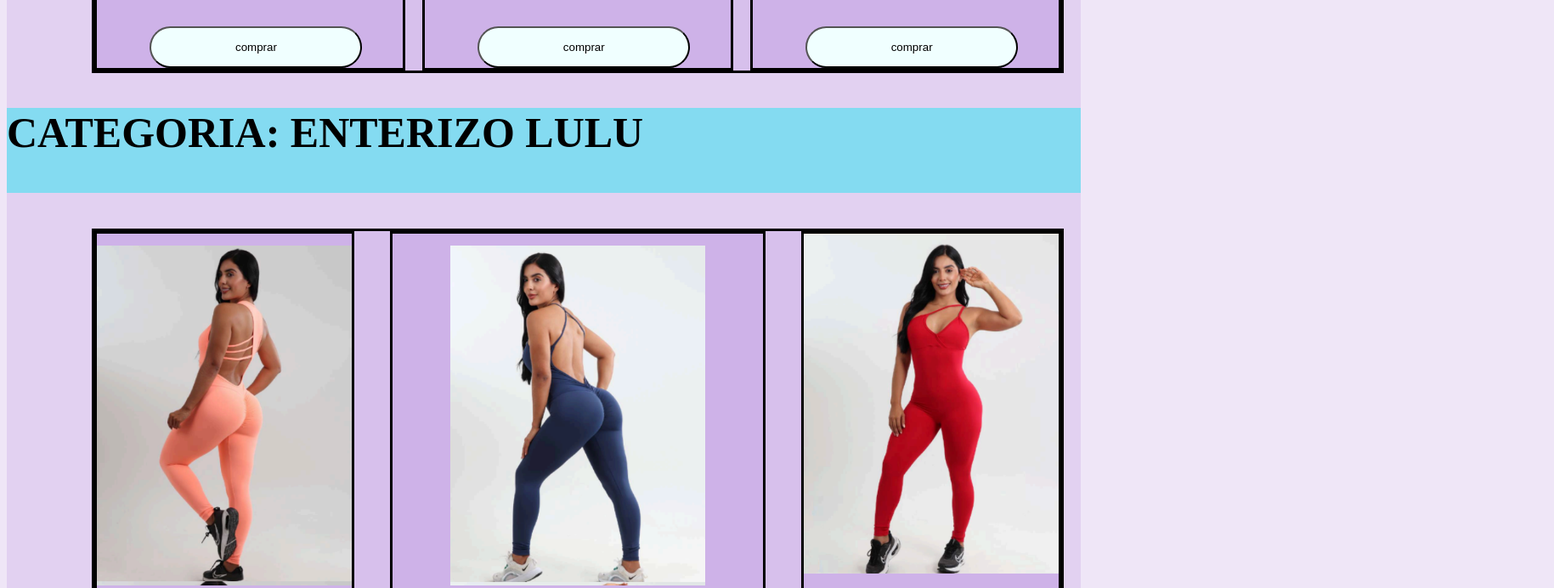
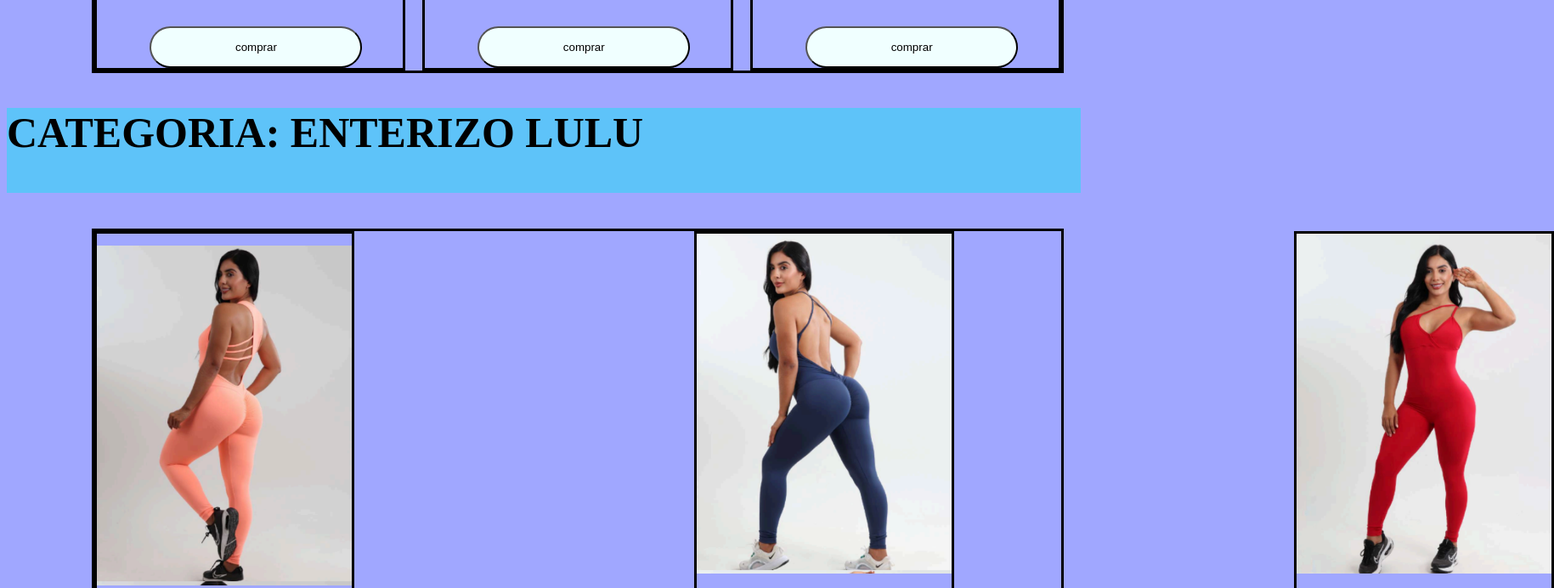
Before and after one commit to DaniBBQ/pagina_web_fit_queen_TF100H, a plain HTML site: page pages/PaginaCatalogoEnterizosYConjuntos.html in a window 1280 px wide. Shown: the part 1974-2666 px from the top of the page at 85% size, 1829 px wide, since content can reach past the window. Drawn offline with Linux system fonts and the light colour scheme.

Commit message:
cambio background catalogo enterizos

```diff
--- a/styles/PaginaCatalogoEnterizosYConjuntos.css
+++ b/styles/PaginaCatalogoEnterizosYConjuntos.css
@@ -1,5 +1,6 @@
 *{
-background-color: rgba(160, 105, 211, 0.164);
+background-color: #a0a7ff;
+
 }
 
 p {
@@ -100,7 +101,7 @@ margin-left: 100px;
     display: flex;
     width: 90%;
     margin: 30px;
-    gap: 42px;
+    gap: 400px;
     margin-left: 100px;
 
 
```
